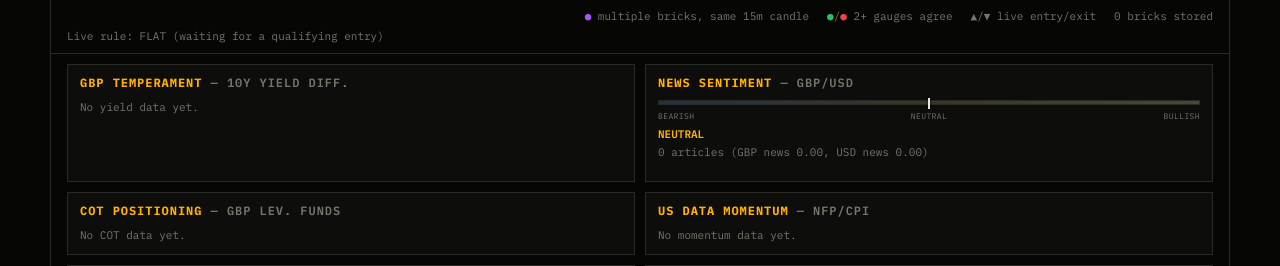
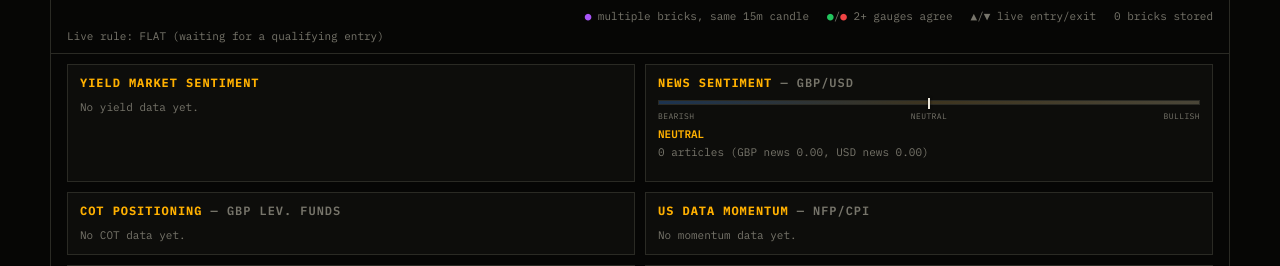
Before and after one commit to adamlahlou/007-trading-terminal, a FastAPI app: page / in a window 1280 px wide. Shown: the part 542-808 px from the top of the page. Run offline with FastAPI, Linux system fonts and the light colour scheme; data comes from the database, SQL or seed files in the repository; data that the repository does not hold is empty.

Commit message:
Rename yield gauge title to Yield Market Sentiment

```diff
--- a/templates/index.html
+++ b/templates/index.html
@@ -47,7 +47,7 @@
   <div class="gauges-row">
     <div class="gauge-panel">
       <div class="panel-head">
-        <div class="panel-title"><b>GBP TEMPERAMENT</b> — 10Y YIELD DIFF.</div>
+        <div class="panel-title"><b>YIELD MARKET SENTIMENT</b></div>
       </div>
       <div id="gauge-body"><div class="dim-small">Loading yield data...</div></div>
     </div>
```
